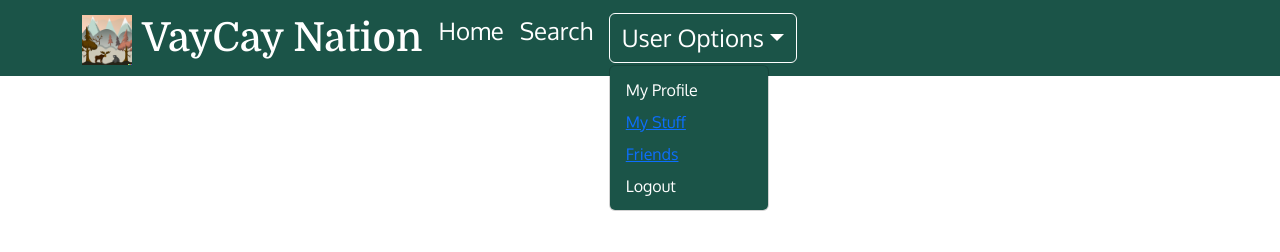
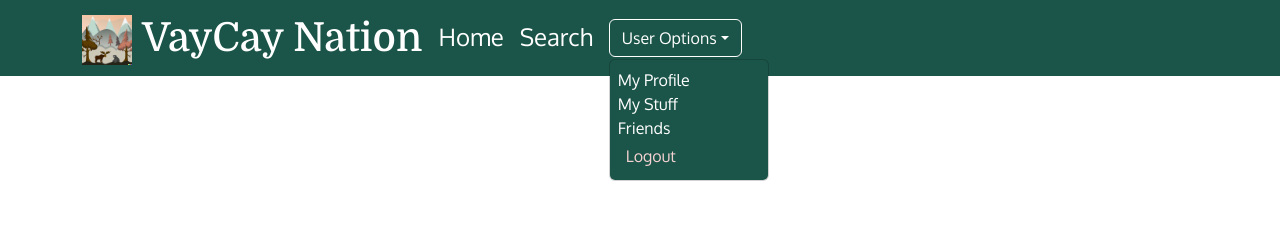
Before and after one commit to JDR8888/vaycay-nation, a React (Vite) app in the folder client/: page / in a window 1280 px wide. Both pictures are taken after a click on the button "User Options". Shown: the top 252 px of the page. Built offline with nearby package versions, Linux system fonts and the light colour scheme.

Commit message:
fixes improper anchor nesting in nav component

```diff
--- a/client/src/components/Nav.jsx
+++ b/client/src/components/Nav.jsx
@@ -31,36 +31,47 @@ export default function NavbarComp() {
               </Link>
               <Dropdown>
                 <Dropdown.Toggle variant="outline" id="dropdown-basic"
-                style={{color: 'white', fontFamily: 'Oxygen', fontSize: '1.5em'}}
+                style={{color: 'white', fontFamily: 'Oxygen', fontSize: '1em'}}
                 >
                   User Options
                 </Dropdown.Toggle>
                 <Dropdown.Menu
                 style={{backgroundColor: '#1B5448'}}
                 >
-                  <Dropdown.Item
-                  style={{color: 'white'}} >
-                  <Link to='/Profile'
-                  style={{textDecoration: 'none', color: 'white'}}
-                  >My Profile</Link>
-                  </Dropdown.Item>
+                  {/* <Dropdown.Item
+                  style={{color: 'white'}} >  */}
+                    <div>
+                      <Link to='/Profile'
+                    style={{textDecoration: 'none', color: 'white', margin: '0.5em'}}>
+                        My Profile
+                      </Link>
+                    </div>
+                  {/* </Dropdown.Item> */}
 
-                  <Dropdown.Item
-                  style={{color: 'white'}}>
-                    <Link to='/MyStuff'>
-                    My Stuff
-                    </Link>
-                  </Dropdown.Item>
+                  {/* <Dropdown.Item */}
+                  {/* style={{color: 'white'}}> */}
+                    <div>
+                      <Link to='/MyStuff'
+                      style={{textDecoration: 'none', color: 'white', margin: '0.5em'}}
+                      >
+                       My Stuff
+                      </Link>
+                    </div>
+                  {/* </Dropdown.Item> */}
 
-                  <Dropdown.Item
-                  style={{color: 'white'}}>
-                    <Link to='/Friends'>
-                      Friends
-                    </Link>
-                  </Dropdown.Item>
+                  {/* <Dropdown.Item */}
+                  {/* style={{color: 'white'}}> */}
+                    <div>
+                      <Link to='/Friends'
+                      style={{textDecoration: 'none', color:'white', margin: '0.5em'}}
+                      >
+                        Friends
+                      </Link>
+                    </div>
+                  {/* </Dropdown.Item> */}
 
                   <Dropdown.Item onClick={Auth.logout}
-                  style={{color: 'white'}}>
+                  style={{color: '#F5D2D2'}}>
                     Logout
                   </Dropdown.Item>
 
```
